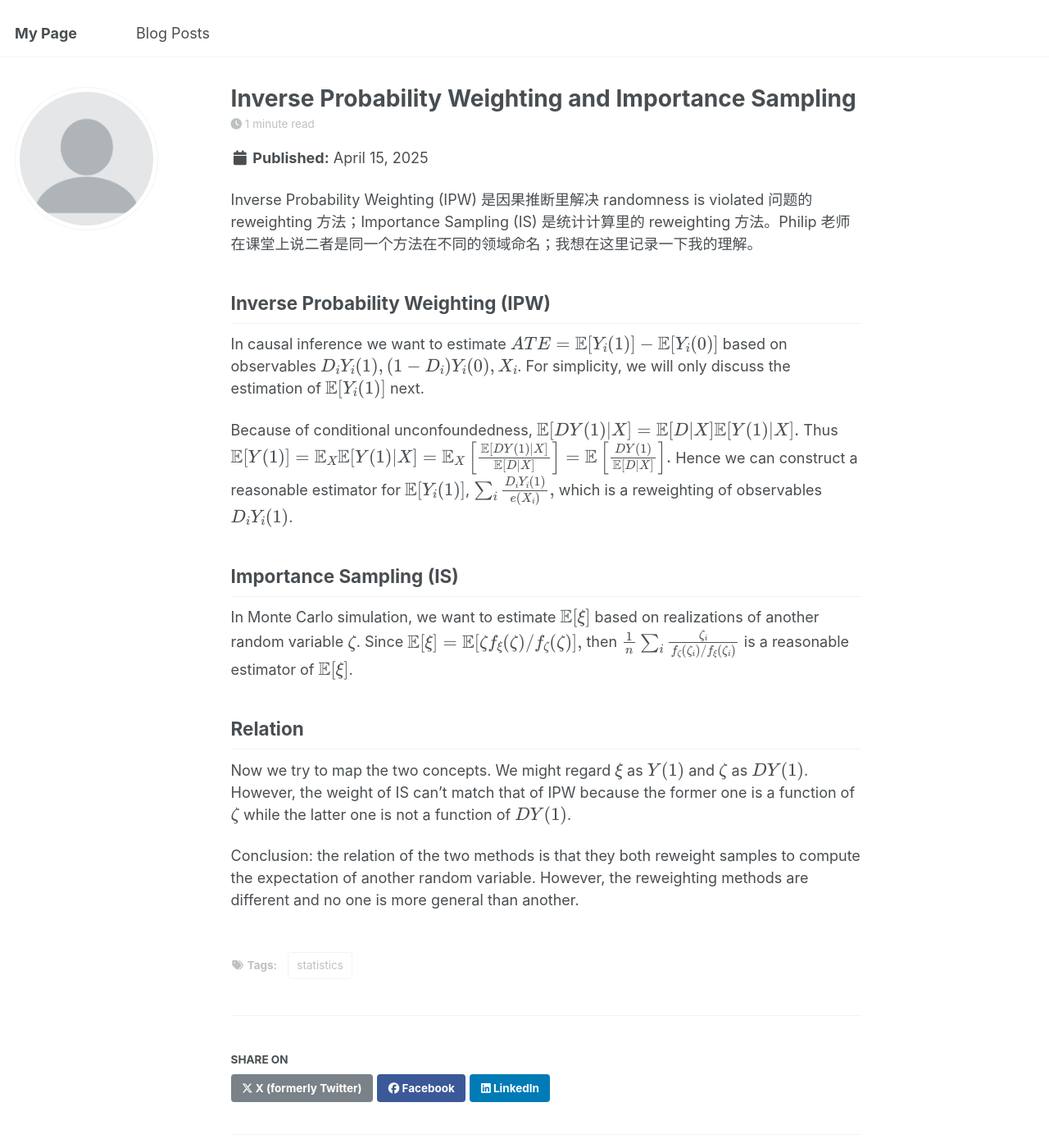
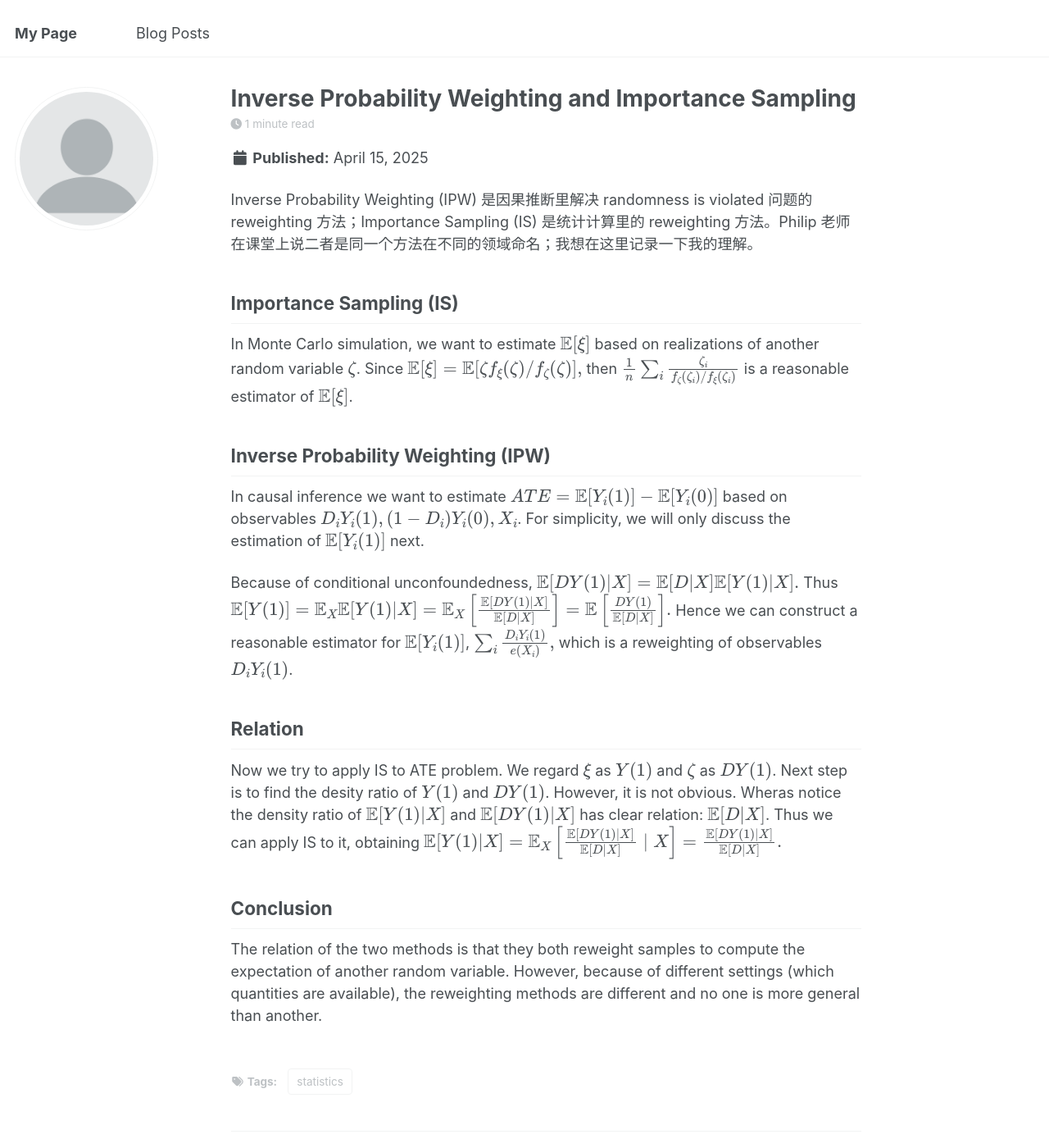
Before and after one commit to JiinnW/JiinnW, a Jekyll site: the page built from _posts/2025-04-15-blog-post-1.md, in a window 1280 px wide and 1400 px high. Shown: the whole window at 82% size. Built offline with Jekyll 4.4.1, drawn with Linux system fonts in a browser that asks for light colours.

Commit message:
Update 2025-04-15-blog-post-1.md

```diff
--- a/_posts/2025-04-15-blog-post-1.md
+++ b/_posts/2025-04-15-blog-post-1.md
@@ -7,6 +7,14 @@ tags:
 ---
 
 Inverse Probability Weighting (IPW) 是因果推断里解决 randomness is violated 问题的 reweighting 方法；Importance Sampling (IS) 是统计计算里的 reweighting 方法。Philip 老师在课堂上说二者是同一个方法在不同的领域命名；我想在这里记录一下我的理解。
+
+## Importance Sampling (IS)
+
+In Monte Carlo simulation, we want to estimate \\(\mathbb{E}[\xi]\\) based on realizations of another random variable \\(\zeta\\). Since
+$$\mathbb{E}[\xi]=\mathbb{E}[\zeta f_\xi(\zeta)/f_\zeta(\zeta)],$$
+then
+$$\frac{1}{n}\sum_i\frac{\zeta_i} {f_\zeta(\zeta_i)/f_\xi(\zeta_i)}$$
+is a reasonable estimator of \\(\mathbb{E}[\xi]\\).
 
 ## Inverse Probability Weighting (IPW)
 
@@ -24,16 +32,13 @@ Hence we can construct a reasonable estimator for \\(\mathbb{E}[Y_i(1)]\\),
 $$\sum_{i}\frac{D_iY_i(1)}{e(X_i)},$$
 which is a reweighting of observables \\(D_iY_i(1)\\).
 
-## Importance Sampling (IS)
-
-In Monte Carlo simulation, we want to estimate \\(\mathbb{E}[\xi]\\) based on realizations of another random variable \\(\zeta\\). Since
-$$\mathbb{E}[\xi]=\mathbb{E}[\zeta f_\xi(\zeta)/f_\zeta(\zeta)],$$
-then
-$$\frac{1}{n}\sum_i\frac{\zeta_i} {f_\zeta(\zeta_i)/f_\xi(\zeta_i)}$$
-is a reasonable estimator of \\(\mathbb{E}[\xi]\\).
-
 ## Relation
 
-Now we try to map the two concepts. We might regard \\(\xi\\) as \\(Y(1)\\) and \\(\zeta\\) as \\(DY(1)\\). However, the weight of IS can't match that of IPW because the former one is a function of \\(\zeta\\) while the latter one is not a function of \\(DY(1)\\).
+Now we try to apply IS to ATE problem. We regard \\(\xi\\) as \\(Y(1)\\) and \\(\zeta\\) as \\(DY(1)\\). Next step is to find the desity ratio of \\(Y(1)\\) and \\(DY(1)\\). However, it is not obvious. Wheras notice the density ratio of \\(\mathbb{E}[Y(1)|X]\\) and \\(\mathbb{E}[DY(1)|X]\\) has clear relation: \\(\mathbb{E}[D|X]\\). Thus we can apply IS to it, obtaining
+$$
+\mathbb{E}[Y(1)|X]=\mathbb{E}_X\left[\frac{\mathbb{E}[DY(1)|X]}{\mathbb{E}[D|X]}\mid X\right]=\frac{\mathbb{E}[DY(1)|X]}{\mathbb{E}[D|X]}.
+$$
 
-Conclusion: the relation of the two methods is that they both reweight samples to compute the expectation of another random variable. However, the reweighting methods are different and no one is more general than another.
+
+## Conclusion
+The relation of the two methods is that they both reweight samples to compute the expectation of another random variable. However, because of different settings (which quantities are available), the reweighting methods are different and no one is more general than another.
```
